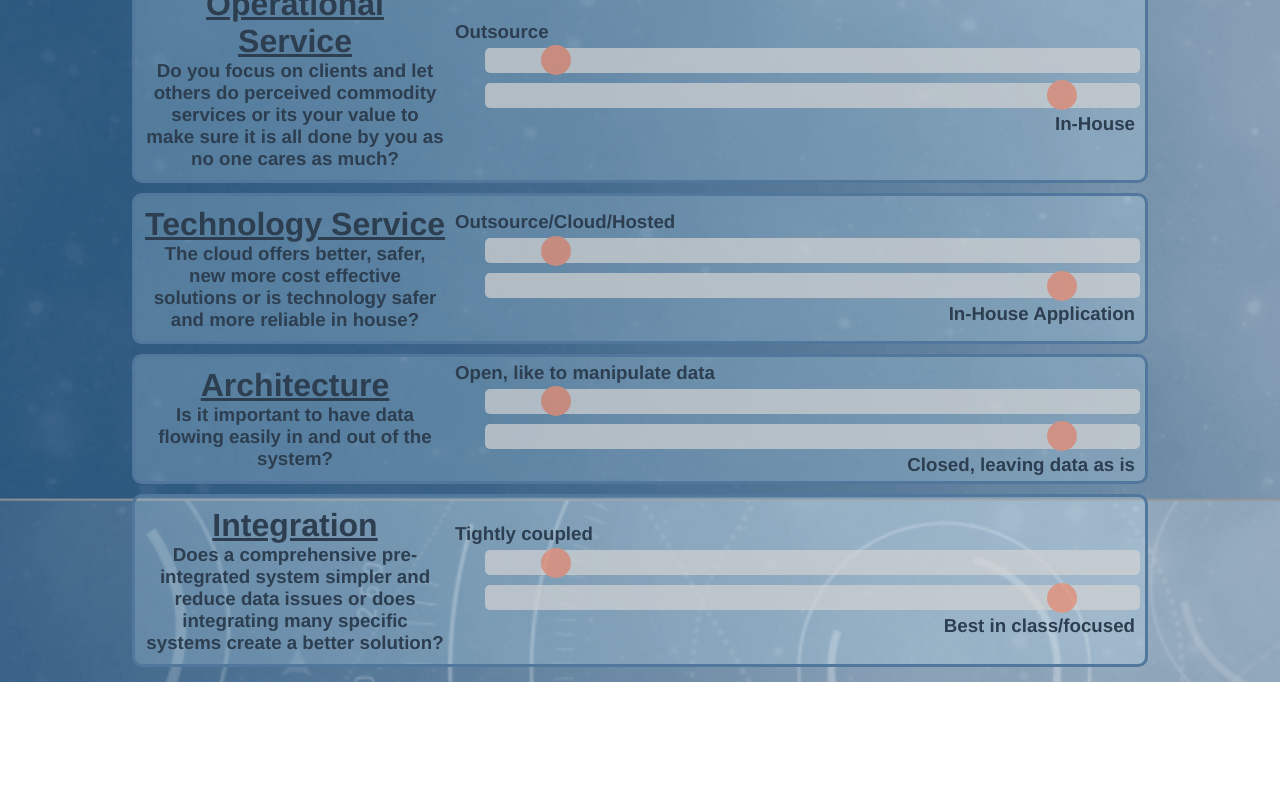
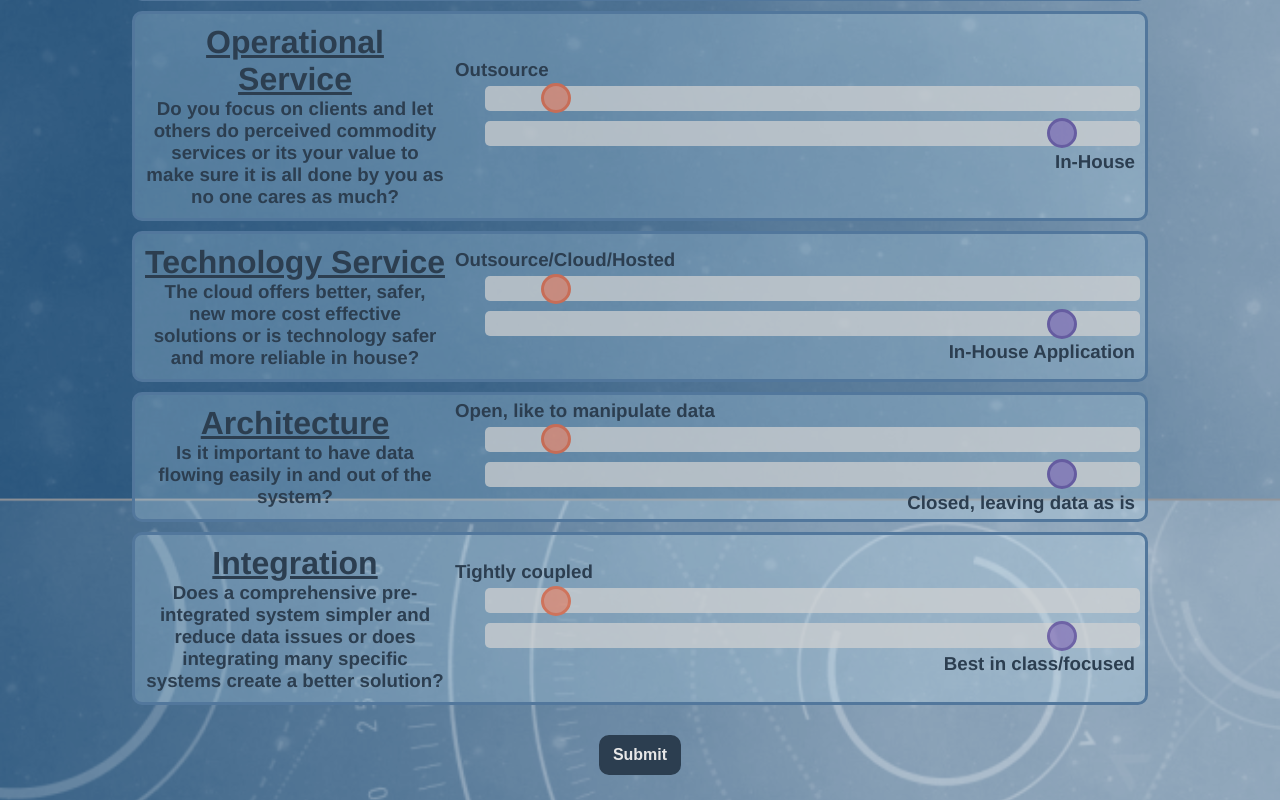
Before and after one commit to mint-made/tmb, a Vue app: page /questions in a window 1280 px wide. Shown: the part 1782-2582 px from the top of the page. Before the commit the page ends 2464 px from the top, so only its background shows below. Built offline with nearby package versions, Linux system fonts and the light colour scheme.

Commit message:
sliders fixed

```diff
--- a/src/App.vue
+++ b/src/App.vue
@@ -2,9 +2,9 @@
   <div id="app">
     <div id="nav">
       <router-link to="/">Instructions</router-link>
-      <router-link to="/about">About</router-link>
       <router-link to="/questions">Questions</router-link>
     </div>
+    <h2 class="text-light mb-0">Technology Myers Briggs</h2>
     <div id="router-view-container">
       <router-view />
     </div>
@@ -157,15 +157,7 @@ body {
 .slider:active {
   outline: none;
 }
-.slider::-webkit-slider-thumb {
-  -webkit-appearance: none;
-  appearance: none;
-  width: 30px;
-  height: 30px;
-  background: #f18d6f;
-  cursor: pointer;
-  border-radius: 20px;
-}
+//Firefox
 .slider::-moz-range-thumb {
   width: 25px;
   height: 25px;
@@ -179,7 +171,25 @@ body {
   background: #f18d6f;
   border: 3px#f16236 solid;
 }
-.slider-end::-moz-range-thumb,
+.slider-end::-moz-range-thumb {
+  background: #8873b9;
+  border: 3px#5a4097 solid;
+}
+
+//Chrome + Safari
+.slider::-webkit-slider-thumb {
+  -webkit-appearance: none;
+  appearance: none;
+  width: 30px;
+  height: 30px;
+  background: #f18d6f;
+  cursor: pointer;
+  border-radius: 20px;
+}
+.slider-start::-webkit-slider-thumb {
+  background: #f18d6f;
+  border: 3px#f16236 solid;
+}
 .slider-end::-webkit-slider-thumb {
   background: #8873b9;
   border: 3px#5a4097 solid;
--- a/src/router/index.js
+++ b/src/router/index.js
@@ -11,13 +11,15 @@ const routes = [
     component: Home
   },
   {
-    path: "/about",
-    name: "About",
+    path: "/Questionnaire-Complete",
+    name: "Questionnaire-Complete",
     // route level code-splitting
     // this generates a separate chunk (about.[hash].js) for this route
     // which is lazy-loaded when the route is visited.
     component: () =>
-      import(/* webpackChunkName: "about" */ "../views/About.vue")
+      import(
+        /* webpackChunkName: "about" */ "../views/Questionnaire-Complete.vue"
+      )
   },
   {
     path: "/questions",
--- a/src/store/store.js
+++ b/src/store/store.js
@@ -231,6 +231,20 @@ export const store = new Vuex.Store({
         question => question.topic === payload.topic
       );
       question.value.end = payload.value;
+    },
+    POSTDATA(state) {
+      const dataSet = [];
+      state.questions.forEach(question => {
+        const dataItem = {
+          question: question.question,
+          value: {
+            start: question.value.start,
+            end: question.value.end
+          }
+        };
+        dataSet.push(dataItem);
+      });
+      console.log(dataSet);
     }
   },
   actions: {
@@ -249,6 +263,9 @@ export const store = new Vuex.Store({
           value: payload.value
         });
       }
+    },
+    logValues({ commit }) {
+      commit("POSTDATA");
     }
   }
 });
--- a/src/views/Home.vue
+++ b/src/views/Home.vue
@@ -1,6 +1,5 @@
 <template>
   <div class="home">
-    <h2 class="text-light mb-0">Technology Myers Briggs</h2>
     <h4 class="text-light m-0">About this Excercise</h4>
     <h4 class="text-light">
       This document is abstract and helps us decide HOW we will approach
@@ -67,6 +66,7 @@ export default {
 $primary-blue: #7c97af;
 $darker-blue: #52779c;
 $darkest-blue: #2c3e50;
+$white: #e7e7e7;
 
 .instructions-container {
   display: flex;
--- a/src/views/About.vue
+++ b/src/views/Questionnaire-Complete.vue
@@ -5,7 +5,8 @@
         class="text-light
     "
       >
-        This is an about page!
+        Thankyou for taking the time to submit your questionnaire, we will be in
+        touch with you shortly.
       </h2>
     </div>
   </div>
--- a/src/views/Questions.vue
+++ b/src/views/Questions.vue
@@ -1,5 +1,5 @@
 <template>
-  <div class="about">
+  <div class="">
     <h2 class="text-light">
       <b>Strategy:</b> Business and Vendor Current and Goals
     </h2>
@@ -8,13 +8,14 @@
       :key="question.topic"
       :questionData="question"
     />
+    <button @click="submitData" class="btn btn-x">Submit</button>
   </div>
 </template>
 
 <script>
 // @ is an alias to /src
 import QuestionSlider from "@/components/QuestionSlider.vue";
-import { mapState } from "vuex";
+import { mapState, mapActions } from "vuex";
 
 export default {
   name: "Questions",
@@ -23,12 +24,69 @@ export default {
   },
   computed: {
     ...mapState(["questions"])
+  },
+  methods: {
+    ...mapActions({
+      logValues: "logValues"
+    }),
+    submitData() {
+      this.logValues();
+      this.$router.push({
+        name: "Questionnaire-Complete"
+      });
+    }
   }
 };
 </script>
 
 <style lang="scss">
+/*Base Color Scheme*/
+$navDarker: #0f292f;
+$darker: #153c44;
+$dark: #026670;
+$viridian: #14a098;
+$mint: #9fedd7;
+$sand: #fef9c7;
+$lemon: #fce181;
+$steel: #edeae5;
+$steel-2: #cccccc;
+$telemagenta: #cb2d6f;
+$purple: #501f3a;
+$green: rgb(0, 173, 0);
+
 .about {
   padding-top: 10px;
 }
+.btn {
+  display: inline-block;
+  padding: 6px 12px;
+  margin: 20px 0px;
+  font-weight: 700;
+  text-align: center;
+  vertical-align: middle;
+  -webkit-user-select: none;
+  -moz-user-select: none;
+  user-select: none;
+  border: 2px solid black;
+  font-size: 1rem;
+  line-height: 1.5;
+  border-radius: 10px;
+  cursor: pointer;
+  transition: color 0.15s ease-in-out, background-color 0.15s ease-in-out,
+    border-color 0.15s ease-in-out, box-shadow 0.15s ease-in-out;
+}
+$primary-blue: #7c97af;
+$darker-blue: #52779c;
+$darkest-blue: #2c3e50;
+$white: #e7e7e7;
+
+.btn-x {
+  background-color: $darkest-blue;
+  border-color: $darkest-blue;
+  color: $white;
+  &:hover {
+    background-color: $primary-blue;
+    color: $darkest-blue;
+  }
+}
 </style>
```
Also changed, not shown: 1 other file (tests, documents, lock files or other folders).
